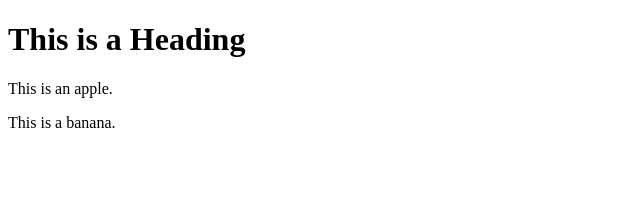
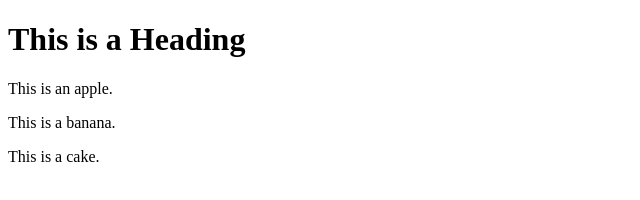
Before and after one commit to HSUTINGHSUAN/HSUTINGHSUAN.github.io, a plain HTML site: page index.html in a window 1280 px wide. Shown: the whole page, without its empty margins (0-640 px from the left). Drawn offline with Linux system fonts and the light colour scheme.

Commit message:
add index.html

```diff
--- a/index.html
+++ b/index.html
@@ -8,6 +8,6 @@
 <h1>This is a Heading</h1>
 <p>This is an apple.</p>
     <p>This is a banana.</p>
-
+    <p>This is a cake.</p>
 </body>
 </html>
```
